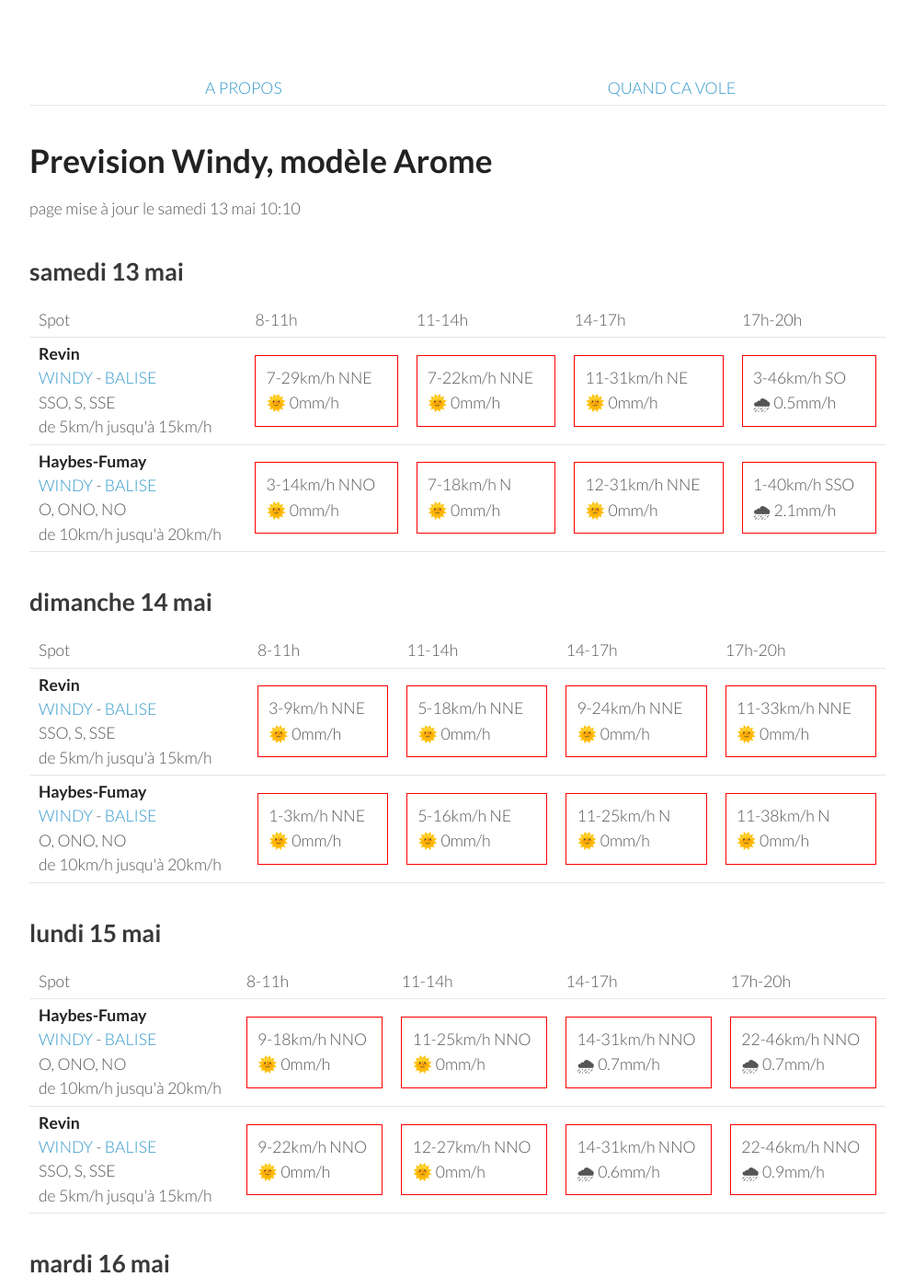
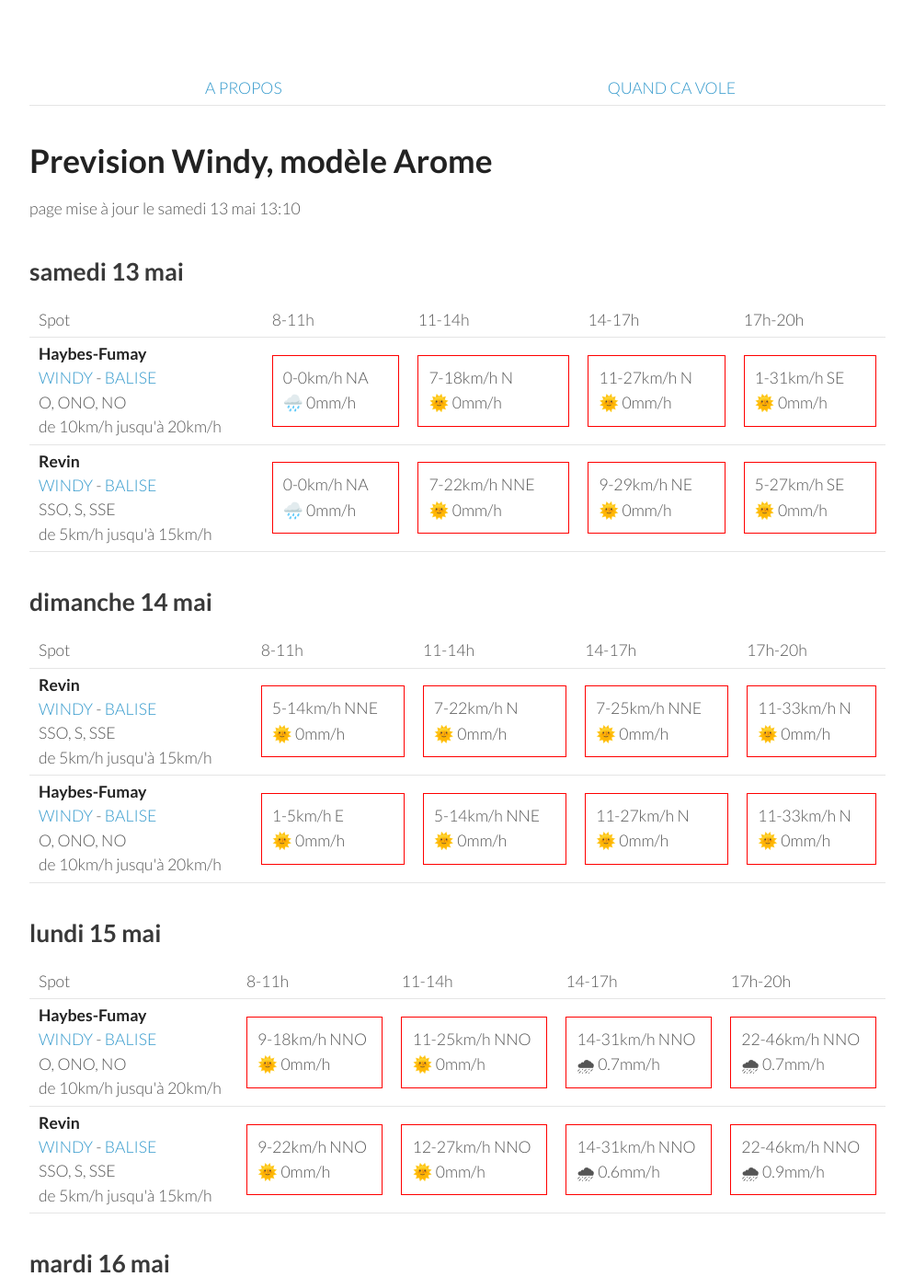
Before and after one commit to parapente-dans-le-nord/parapente-dans-le-nord.github.io, a Jekyll site: the page built from ardennes.markdown, in a window 1280 px wide and 1400 px high. Shown: the whole window at 92% size, without its empty margins (26-1020 px from the left). Built offline with Jekyll 4.4.1, drawn with Linux system fonts in a browser that asks for light colours.

Commit message:
update index.markdown

```diff
--- a/ardennes.markdown
+++ b/ardennes.markdown
@@ -7,7 +7,7 @@ title:  "Tous les spots"
 {: .links}
 
 # Prevision Windy, modèle Arome
-page mise à jour le samedi 13 mai 10:10
+page mise à jour le samedi 13 mai 13:10
 
 ## samedi 13 mai
 
@@ -22,23 +22,21 @@ page mise à jour le samedi 13 mai 10:10
       <td>17h-20h</td>
     </tr>
 <tr>
-        <td><strong>Revin</strong><br><a href="https://windy.com/49.948/4.625?49.543,4.625,8">WINDY</a> - <span class=""><a href="http://www.balisemeteo.com/balise.php?idBalise=5019">BALISE</a> </span><br> <span class="vent-favorable">SSO, S, SSE</span><br><span class="force-vent">de 5km/h jusqu'à 15km/h</span> </td>
+        <td><strong>Haybes-Fumay</strong><br><a href="https://windy.com/49.998/4.715?49.913,4.738,10">WINDY</a> - <span class=""><a href="http://www.balisemeteo.com/balise.php?idBalise=104">BALISE</a> </span><br> <span class="vent-favorable">O, ONO, NO</span><br><span class="force-vent">de 10km/h jusqu'à 20km/h</span> </td>
 
-            <td><div class="not-flyable"><p>7-29km/h NNE</p><p>🌞 0mm/h</p></div></td>
-            <td><div class="not-flyable"><p>7-22km/h NNE</p><p>🌞 0mm/h</p></div></td>
-            <td><div class="not-flyable"><p>11-31km/h NE</p><p>🌞 0mm/h</p></div></td>
-            <td><div class="not-flyable"><p>3-46km/h SO</p><p>🌧 0.5mm/h</p></div></td>
-
+            <td><div class="not-flyable"><p>0-0km/h NA</p><p>🌧️ 0mm/h</p></div></td>
+            <td><div class="not-flyable"><p>7-18km/h N</p><p>🌞 0mm/h</p></div></td>
+            <td><div class="not-flyable"><p>11-27km/h N</p><p>🌞 0mm/h</p></div></td>
+            <td><div class="not-flyable"><p>1-31km/h SE</p><p>🌞 0mm/h</p></div></td>
 
     </tr>
 <tr>
-        <td><strong>Haybes-Fumay</strong><br><a href="https://windy.com/49.998/4.715?49.913,4.738,10">WINDY</a> - <span class=""><a href="http://www.balisemeteo.com/balise.php?idBalise=104">BALISE</a> </span><br> <span class="vent-favorable">O, ONO, NO</span><br><span class="force-vent">de 10km/h jusqu'à 20km/h</span> </td>
+        <td><strong>Revin</strong><br><a href="https://windy.com/49.948/4.625?49.543,4.625,8">WINDY</a> - <span class=""><a href="http://www.balisemeteo.com/balise.php?idBalise=5019">BALISE</a> </span><br> <span class="vent-favorable">SSO, S, SSE</span><br><span class="force-vent">de 5km/h jusqu'à 15km/h</span> </td>
 
-            <td><div class="not-flyable"><p>3-14km/h NNO</p><p>🌞 0mm/h</p></div></td>
-            <td><div class="not-flyable"><p>7-18km/h N</p><p>🌞 0mm/h</p></div></td>
-            <td><div class="not-flyable"><p>12-31km/h NNE</p><p>🌞 0mm/h</p></div></td>
-            <td><div class="not-flyable"><p>1-40km/h SSO</p><p>🌧 2.1mm/h</p></div></td>
-
+            <td><div class="not-flyable"><p>0-0km/h NA</p><p>🌧️ 0mm/h</p></div></td>
+            <td><div class="not-flyable"><p>7-22km/h NNE</p><p>🌞 0mm/h</p></div></td>
+            <td><div class="not-flyable"><p>9-29km/h NE</p><p>🌞 0mm/h</p></div></td>
+            <td><div class="not-flyable"><p>5-27km/h SE</p><p>🌞 0mm/h</p></div></td>
 
     </tr>
 
@@ -60,20 +58,20 @@ page mise à jour le samedi 13 mai 10:10
 <tr>
         <td><strong>Revin</strong><br><a href="https://windy.com/49.948/4.625?49.543,4.625,8">WINDY</a> - <span class=""><a href="http://www.balisemeteo.com/balise.php?idBalise=5019">BALISE</a> </span><br> <span class="vent-favorable">SSO, S, SSE</span><br><span class="force-vent">de 5km/h jusqu'à 15km/h</span> </td>
 
-            <td><div class="not-flyable"><p>3-9km/h NNE</p><p>🌞 0mm/h</p></div></td>
-            <td><div class="not-flyable"><p>5-18km/h NNE</p><p>🌞 0mm/h</p></div></td>
-            <td><div class="not-flyable"><p>9-24km/h NNE</p><p>🌞 0mm/h</p></div></td>
-            <td><div class="not-flyable"><p>11-33km/h NNE</p><p>🌞 0mm/h</p></div></td>
+            <td><div class="not-flyable"><p>5-14km/h NNE</p><p>🌞 0mm/h</p></div></td>
+            <td><div class="not-flyable"><p>7-22km/h N</p><p>🌞 0mm/h</p></div></td>
+            <td><div class="not-flyable"><p>7-25km/h NNE</p><p>🌞 0mm/h</p></div></td>
+            <td><div class="not-flyable"><p>11-33km/h N</p><p>🌞 0mm/h</p></div></td>
 
 
     </tr>
 <tr>
         <td><strong>Haybes-Fumay</strong><br><a href="https://windy.com/49.998/4.715?49.913,4.738,10">WINDY</a> - <span class=""><a href="http://www.balisemeteo.com/balise.php?idBalise=104">BALISE</a> </span><br> <span class="vent-favorable">O, ONO, NO</span><br><span class="force-vent">de 10km/h jusqu'à 20km/h</span> </td>
 
-            <td><div class="not-flyable"><p>1-3km/h NNE</p><p>🌞 0mm/h</p></div></td>
-            <td><div class="not-flyable"><p>5-16km/h NE</p><p>🌞 0mm/h</p></div></td>
-            <td><div class="not-flyable"><p>11-25km/h N</p><p>🌞 0mm/h</p></div></td>
-            <td><div class="not-flyable"><p>11-38km/h N</p><p>🌞 0mm/h</p></div></td>
+            <td><div class="not-flyable"><p>1-5km/h E</p><p>🌞 0mm/h</p></div></td>
+            <td><div class="not-flyable"><p>5-14km/h NNE</p><p>🌞 0mm/h</p></div></td>
+            <td><div class="not-flyable"><p>11-27km/h N</p><p>🌞 0mm/h</p></div></td>
+            <td><div class="not-flyable"><p>11-33km/h N</p><p>🌞 0mm/h</p></div></td>
 
 
     </tr>
```
